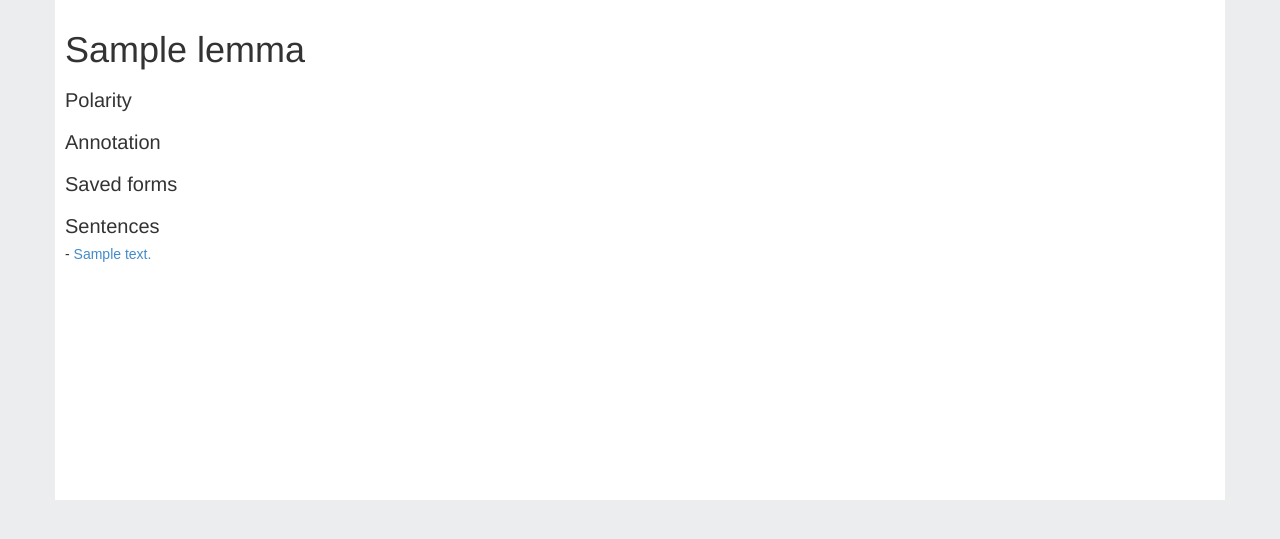
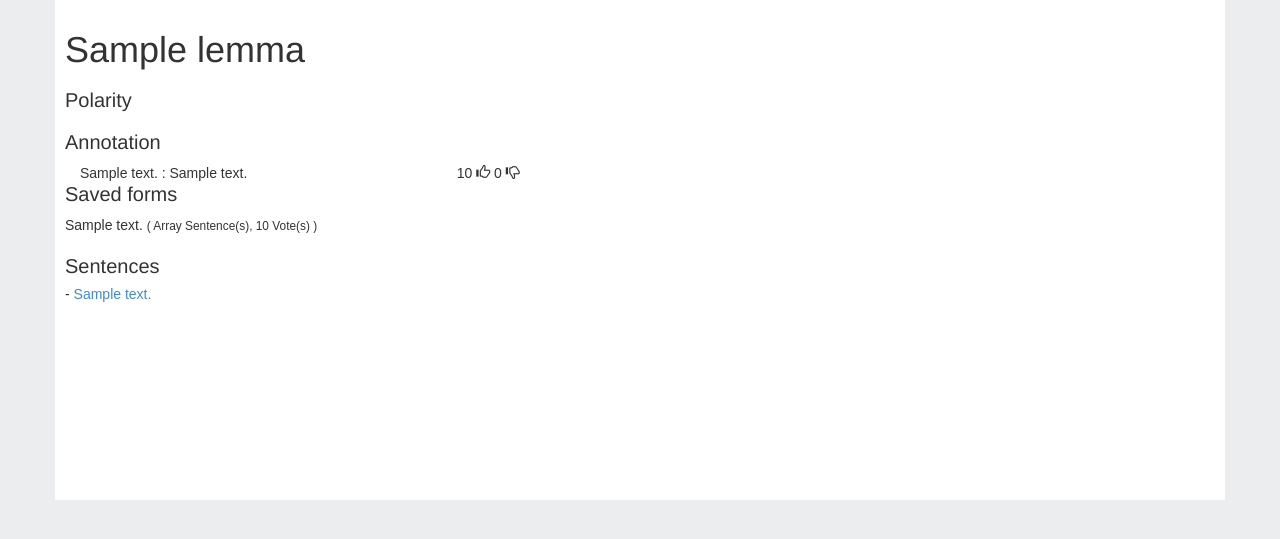
Before and after one commit to PonteIneptique/arachne-web, a PHP site: template templates/pages/lemma.php in a window 1280 px wide. Shown: the part 175-714 px from the top of the page. Run offline with PHP 8.4, Linux system fonts and the light colour scheme; the template is opened without the code that fills it: most values are stand-ins (such as "Sample title", 1, 10 or a date in 2020); classes that the project's autoload settings leave out are loaded by file name.

Commit message:
Fixed a bug where lemma would have sentence = votes. Improving lemma view

```diff
--- a/routes/lemma.php
+++ b/routes/lemma.php
@@ -8,7 +8,9 @@
 	$app->get('/lemma/:lemmaId', function ($lemmaId) use($app) {
 		$data = array();
 		$data["lemma"] = Lemma::Get($lemmaId);
+		$data["annotations"] = Annotations::Get("lemma", $lemmaId);
 		$data["sentences"] = Lemma::Sentences($lemmaId);
+		$data["forms"] = Lemma::All($lemmaId, true);
 
 		display("./pages/lemma.php", $data, $scripts = array("sigma.min", "plugins/sigma.parsers.json.min", "plugins/sigma.layout.forceAtlas2.min", "plugins/sigma.plugins.neighborhoods.min", "lemma"), $title = "Lemma ".$data["lemma"]["lemma"]);
 	});
--- a/templates/pages/lemma.php
+++ b/templates/pages/lemma.php
@@ -1,15 +1,40 @@
 <div class="row">
-	<article class="col-md-6" data-target="<?=$lemma["uid"]?>" style="padding:10px;" id="lemma">
+	<article class="col-md-6" data-target="<?=$lemma["uid"]?>" id="lemma">
+		<div  style="padding:10px;">
 			<h1><?=$lemma["lemma"]?></h1>
 			<h2>Polarity</h2>
 			<h2>Annotation</h2>
+
+			<? foreach ($annotations as &$anno): ?>
+
+				<div class="col-md-8"><?=$anno["text_type"];?> : <?=$anno["text_value"];?></div>
+				<div class="col-md-4">
+
+					<?if(isset($_SESSION["user"])) { $CL = "a";} else { $CL = "span"; } ?>
+					<<?=$CL;?> class="annotations-thumbs-up" data-target="<?=$anno["id_annotation"];?>" href="#">
+						<? if($anno["votes"] > 0 ) { echo $anno["votes"]; } else { echo "0"; } ?> <span class="glyphicon glyphicon-thumbs-up"></span>
+					</<?=$CL;?>>
+					<<?=$CL;?> class="annotations-thumbs-down" data-target="<?=$anno["id_annotation"];?>" href="#">
+						<? if($anno["votes"] < 0 ) { echo $anno["votes"]; } else { echo "0"; }  ?> <span class="glyphicon glyphicon-thumbs-down"></span>
+					</<?=$CL;?>>
+				</div>
+			<? endforeach; ?>
+
+
 			<h2>Saved forms</h2>
+				<ul class="list-unstyled">
+					<? foreach ($forms as &$form): ?>
+						<li><?=$form["text_form"];?> <small>( <?=$form["sentences"];?> Sentence(s),  <?=$form["votes"];?> Vote(s) )</small></li>
+					<? endforeach; ?>
+				</ul>
+
 			<h2>Sentences</h2>
 			<ul class="list-unstyled sentence-list">
-			<?foreach($sentences as $sentence):?>
+				<?foreach($sentences as &$sentence):?>
 					<li><a href="/sentence/<?=$sentence["id_sentence"];?>"><?=$sentence["text_sentence"];?></a></li>
 				<?endforeach;?>
 			</ul>
+		</div>
 	</article>
 	<div class="col-md-6">
 		<div id="svg-container" style="min-height: 500px; background-color:white;">
```
Also changed, not shown: class/lemma.php (+29 -10 lines). Lines whose indentation alone changed are shown as unchanged.
